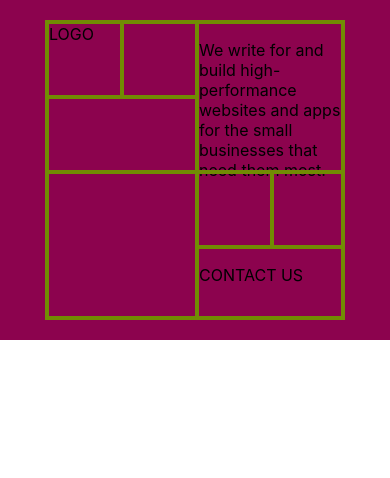
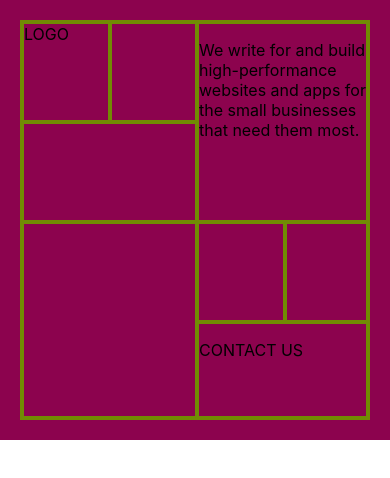
Before and after one commit to legsateri/copy-and-code-website, a React (Create React App) app: page / in a window 390 px wide. Shown: the top 478 px of the page. Built offline with nearby package versions, Linux system fonts and the light colour scheme.

Commit message:
added one addition media only restriction for screen sizes under 320px

```diff
--- a/src/components/HomepageHeader/HomepageHeader.css
+++ b/src/components/HomepageHeader/HomepageHeader.css
@@ -87,7 +87,7 @@
     }
 }
 
-@media only screen and (max-width: 749px) {
+@media only screen and (min-width: 320px) and (max-width: 749px) {
     .hide {
         display: none
     }
@@ -95,8 +95,8 @@
         display: grid;
         grid-template-areas: 'a b c c' 'h h c c' 'k k l m' 'k k p p';
         padding: 20px;
-        grid-template-columns: minmax(50px, 75px) minmax(50px, 75px) minmax(50px, 75px) minmax(50px, 75px);
-        grid-template-rows: minmax(50px, 75px) minmax(50px, 75px) minmax(50px, 75px) minmax(50px, 75px);
+        grid-template-columns: minmax(75px, 100px) minmax(75px, 100px) minmax(75px, 100px) minmax(75px, 100px);
+        grid-template-rows: minmax(75px, 100px) minmax(75px, 100px) minmax(75px, 100px) minmax(75px, 100px);
         justify-content: center;
     }
     .grid_item {
@@ -137,3 +137,9 @@
         border-right: 4px solid #718B03;
     }
 }
+
+@media only screen and (max-width: 319px) {
+    .hide {
+        display: none
+    }
+}
```
